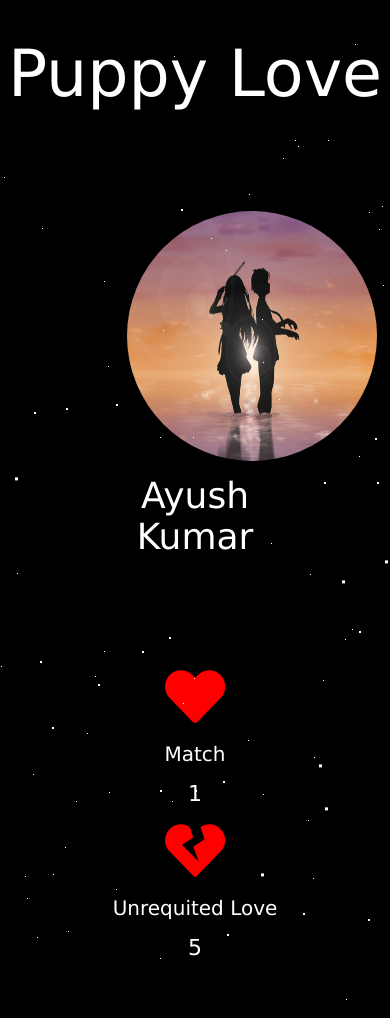
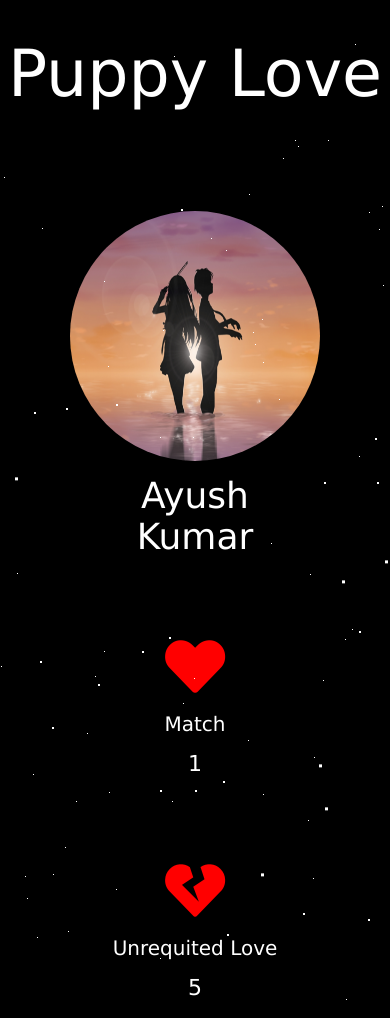
Before and after one commit to Thisisakr47/Pclub-Tasks, a plain HTML site: page Puppy Love UI/index2.html in a window 390 px wide. Shown: the top 1018 px of the page. Before the commit the page ends 975 px from the top, so only its background shows below. Drawn offline with Linux system fonts and the light colour scheme.

Commit message:
Update 3

```diff
--- a/Puppy Love UI/CSS/style2.css
+++ b/Puppy Love UI/CSS/style2.css
@@ -9,7 +9,7 @@ html{
 .container{
     display: flex;
     flex-direction: column;
-    height: 100vh;
+    height: 75vh;
 }
 .bg{
     position: fixed;
@@ -97,9 +97,19 @@ p{
 .fas:hover{
     transform: scale(1.25);
 }
-@media only screen and (max-width: 550px){
+@media only screen and (max-width: 775px){
     .title{
-        margin-bottom: 100px;
+        margin-bottom: 70px;
+        align-self: center;
+        text-align: center;
+        justify-content: center;
+    }
+    .heading{
+        align-self: center;
+        text-align: center;
+        justify-content: center;
+    }
+    .pic{
         align-self: center;
         text-align: center;
         justify-content: center;
@@ -107,14 +117,8 @@ p{
     .body-container{
         flex-direction: column;
     }
-    .footer-container{
-        width: 360px;
-    }
-
-}
-@media only screen and (max-width: 420px){
-    .footer-container{
-        width: 240px;
+    .Match,.No-Match{
+        margin-bottom: 70px;
     }
 }
 .banner{
```
